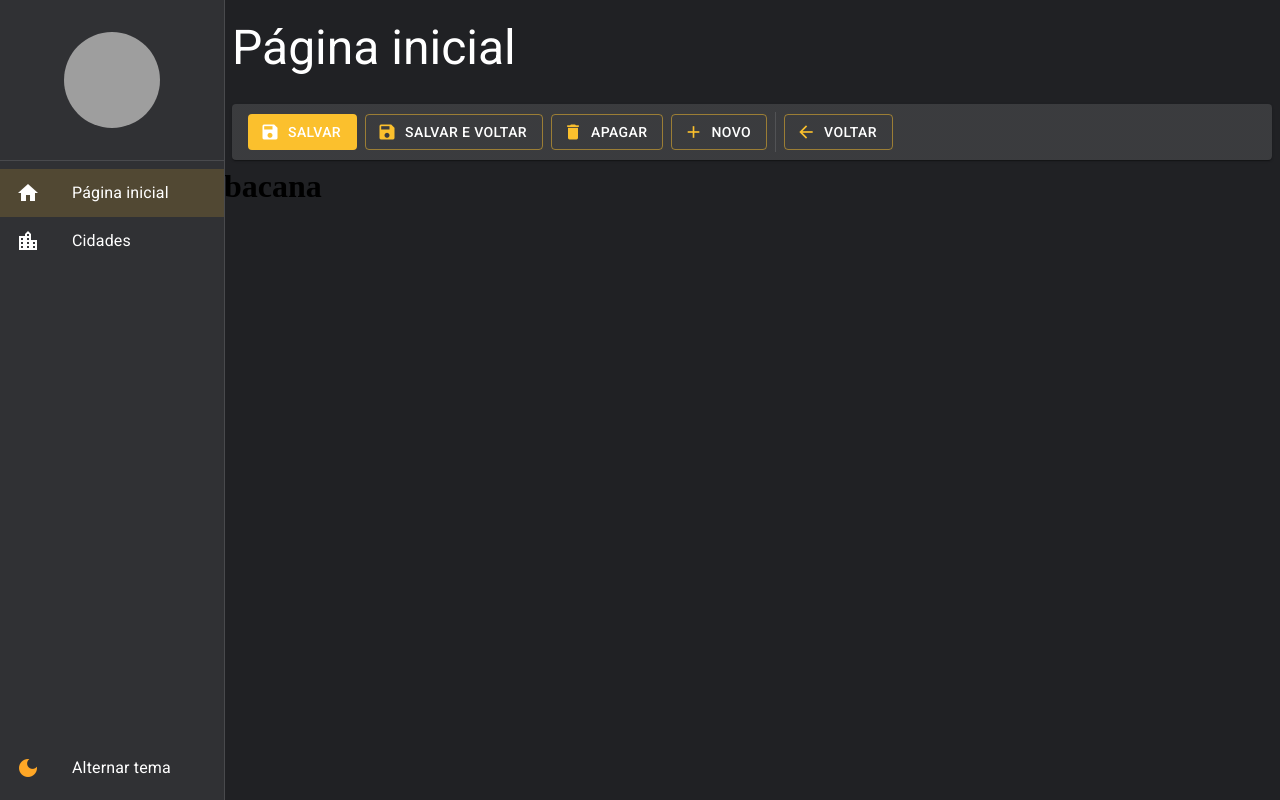
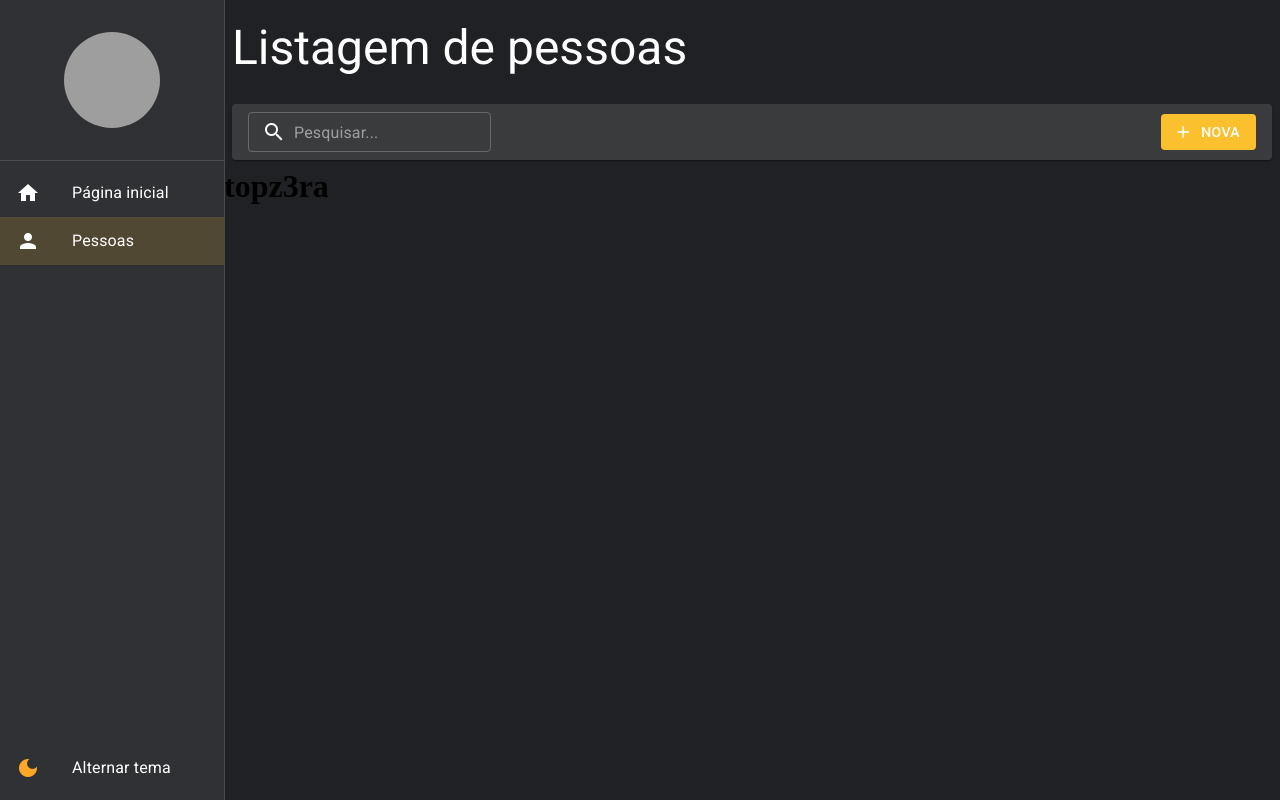
Before and after one commit to jeanwisotscki/dashboard, a React (Vite) app: page /pessoas in a window 1280 px wide. Before the commit this address led to /. Built offline with nearby package versions, Linux system fonts and the light colour scheme; data requests are answered from the project's data file; grey boxes are pictures that could not be loaded.

Commit message:
pagina pessoas

```diff
--- a/mock/db.json
+++ b/mock/db.json
@@ -2,8 +2,9 @@
   "pessoas": [
     {
       "id": 1,
-      "nome": "irineu",
-      "sobrenome": "vc não sabe e nem eu"
+      "email": "irineu@teupai.com",
+      "cidadeId": 1,
+      "nomeCompleto": "irineu da silva sauro"
     }
   ]
 }
--- a/src/pages/Cidades/index.tsx
+++ b/src/pages/Pessoas/index.tsx
@@ -1,18 +1,29 @@
-import { useMemo } from "react";
+import React from "react";
 import { useSearchParams } from "react-router-dom";
 import { ListingToolbar } from "../../shared/components/ListingToolbar";
 import { LayoutBasePage } from "../../shared/layouts/LayoutBasePage";
+import { pessoasServices } from "../../shared/services/api/pessoas/pessoasServices";
 
-export const Cidades: React.FC = () => {
+export const Pessoas: React.FC = () => {
   const [searchParams, setSearchParams] = useSearchParams();
 
-  const busca = useMemo(() => {
+  const busca = React.useMemo(() => {
     return searchParams.get("busca") || "";
   }, [searchParams]);
 
+  React.useEffect(() => {
+    pessoasServices.getAll(1, busca).then((res) => {
+      if (res instanceof Error) {
+        alert(res.message);
+        return;
+      }
+      console.log(res);
+    });
+  }, [busca]);
+
   return (
     <LayoutBasePage
-      titulo="Listagem de cidades"
+      titulo="Listagem de pessoas"
       toolbar={
         <ListingToolbar
           addButtonText="Nova"
--- a/src/routes/index.tsx
+++ b/src/routes/index.tsx
@@ -1,6 +1,6 @@
 import { useEffect } from "react";
 import { Routes, Route, Navigate } from "react-router-dom";
-import { Cidades } from "../pages/Cidades";
+import { Pessoas } from "../pages/Pessoas";
 import { Dashboard } from "../pages/Dashboard";
 import { useDrawerContext } from "../shared/contexts/DrawerContext";
 
@@ -15,9 +15,9 @@ export const AppRoutes = () => {
         label: "Página inicial",
       },
       {
-        path: "/cidades",
-        icon: "location_city",
-        label: "Cidades",
+        path: "/pessoas",
+        icon: "person",
+        label: "Pessoas",
       },
     ]);
   }, []);
@@ -25,7 +25,7 @@ export const AppRoutes = () => {
   return (
     <Routes>
       <Route path="/" element={<Dashboard />} />
-      <Route path="/cidades" element={<Cidades />} />
+      <Route path="/pessoas" element={<Pessoas />} />
       <Route path="*" element={<Navigate to="/" />} />
     </Routes>
   );
```
